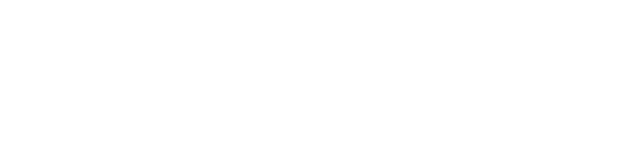
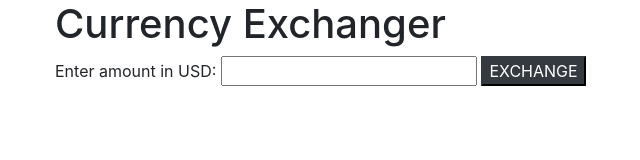
Before and after one commit to popoyuyu/currency-exchanger, a website built with webpack: page src/index.html in a window 1280 px wide. Shown: the whole page, without its empty margins (30-670 px from the left). Built offline with nearby package versions, Linux system fonts and the light colour scheme.

```diff
--- a/src/index.html
+++ b/src/index.html
@@ -2,11 +2,16 @@
 <html lang="en-US">
 
 <head>
-  <title>REPLACE ME</title>
+  <title>Currency Exchange</title>
 </head>
 
 <body>
-
+  <div class="container">
+    <h1>Currency Exchanger</h1>
+    <label for="USD">Enter amount in USD:</label>
+    <input id="USD" type="number">
+    <button class="bnt btn-dark">EXCHANGE</button>
+  </div>
 </body>
 
 </html>
```
Also changed, not shown: src/exchange.js (added).
